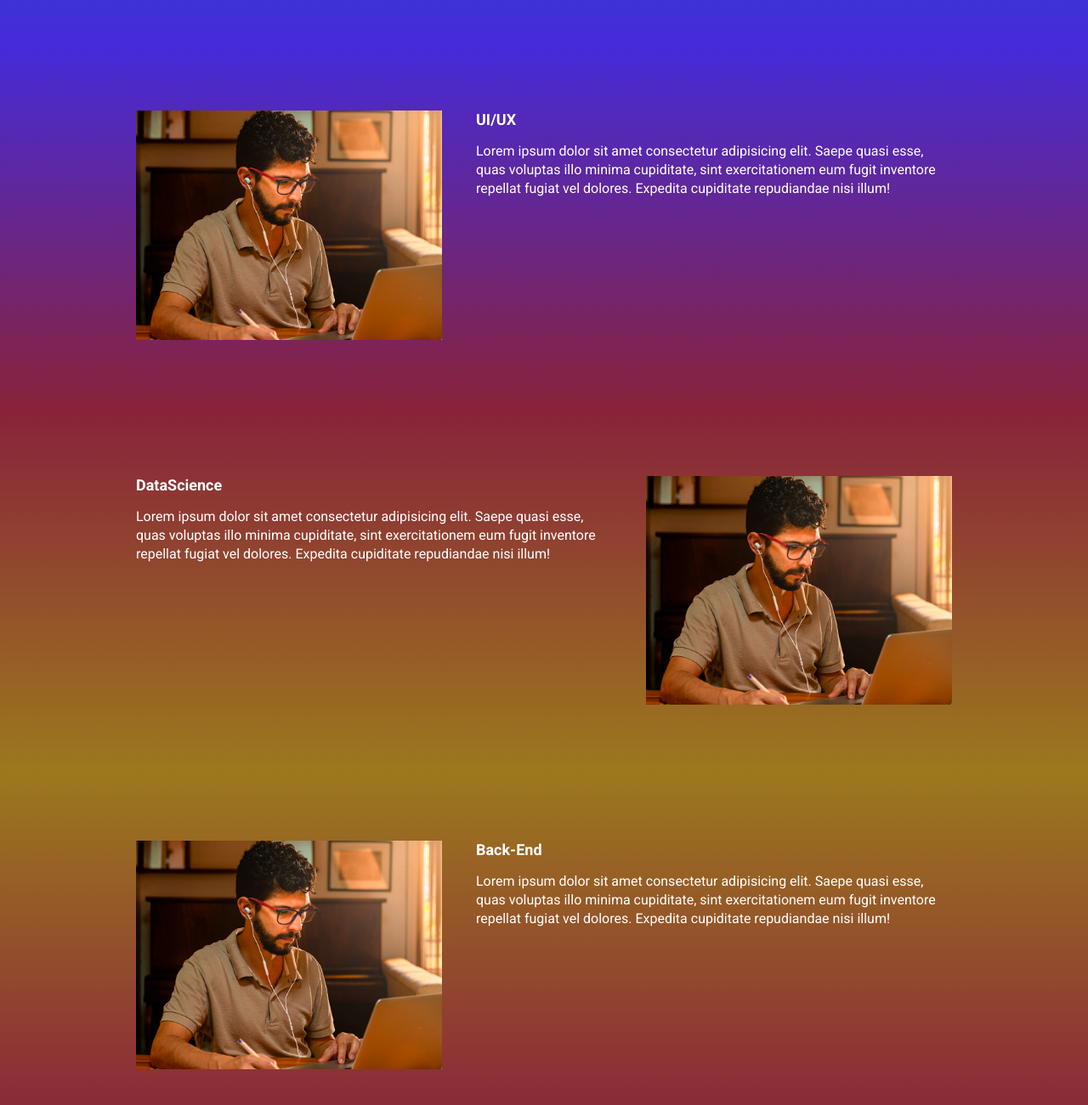
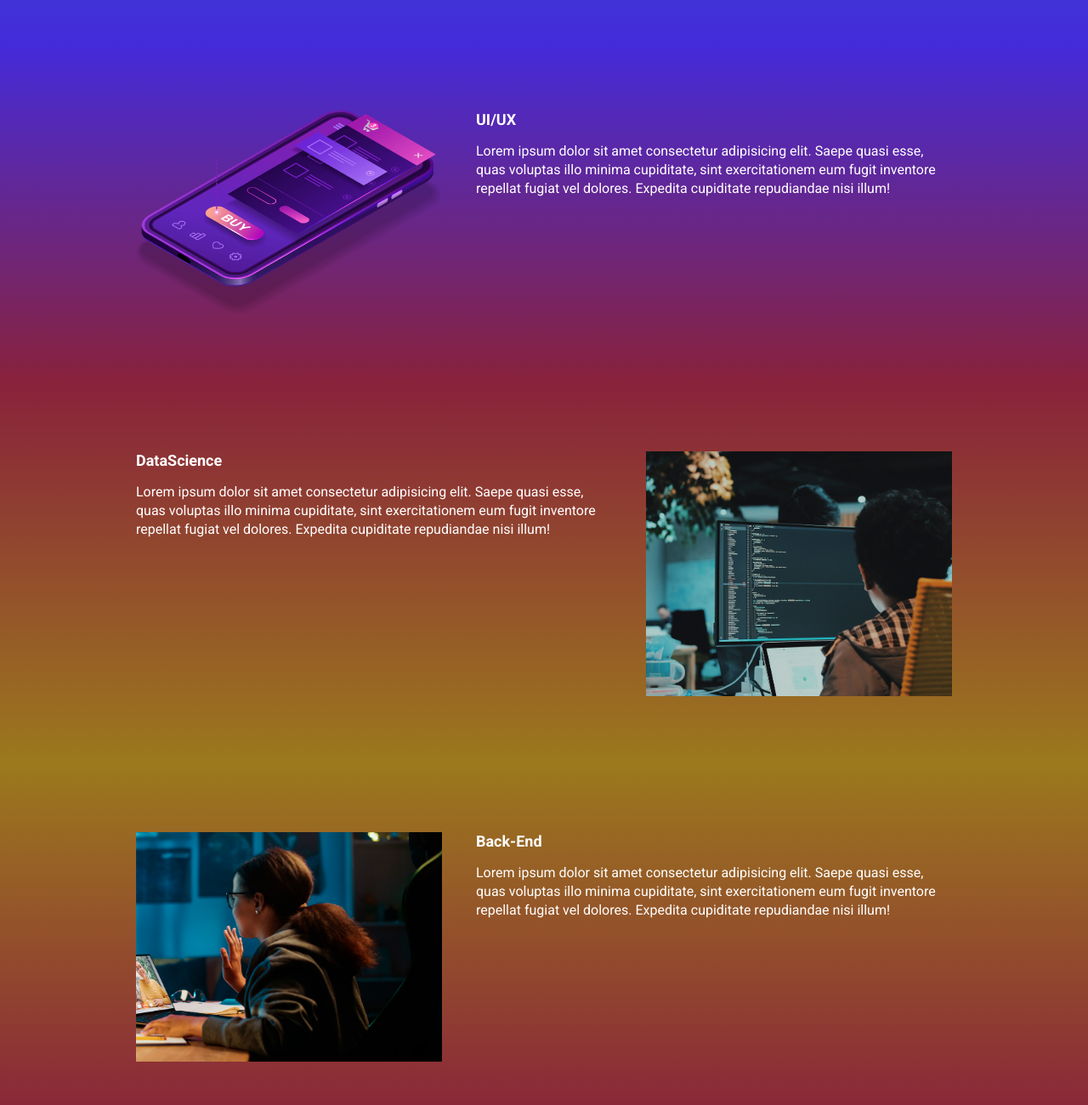
Before and after one commit to GabrielBettiMachado/ebac_tech_talks, a website built with Parcel: page src/index.html in a window 1280 px wide. Shown: the part 940-2240 px from the top of the page at 85% size. Built offline with nearby package versions, Linux system fonts and the light colour scheme.

Commit message:
atualizando as imagens

```diff
--- a/src/index.html
+++ b/src/index.html
@@ -61,7 +61,7 @@
                     Lorem ipsum dolor sit amet consectetur adipisicing elit. Saepe quasi esse, quas voluptas illo minima cupiditate, sint exercitationem eum fugit inventore repellat fugiat vel dolores. Expedita cupiditate repudiandae nisi illum!
                 </p>
             </div>
-            <img class="event__image" src="./images/frontend.png" alt="front-end">
+            <img class="event__image" src="./images/ui-ux.png" alt="front-end">
         </div>
     </section>
     <section class="event event--data-science">
@@ -72,7 +72,7 @@
                     Lorem ipsum dolor sit amet consectetur adipisicing elit. Saepe quasi esse, quas voluptas illo minima cupiditate, sint exercitationem eum fugit inventore repellat fugiat vel dolores. Expedita cupiditate repudiandae nisi illum!
                 </p>
             </div>
-            <img class="event__image" src="./images/frontend.png" alt="front-end">
+            <img class="event__image" src="./images/data.png" alt="front-end">
         </div>
     </section>
     <section class="event event--backend event--image-left">
@@ -83,7 +83,7 @@
                     Lorem ipsum dolor sit amet consectetur adipisicing elit. Saepe quasi esse, quas voluptas illo minima cupiditate, sint exercitationem eum fugit inventore repellat fugiat vel dolores. Expedita cupiditate repudiandae nisi illum!
                 </p>
             </div>
-            <img class="event__image" src="./images/frontend.png" alt="front-end">
+            <img class="event__image" src="./images/backend.png" alt="front-end">
         </div>
     </section>
 
```
